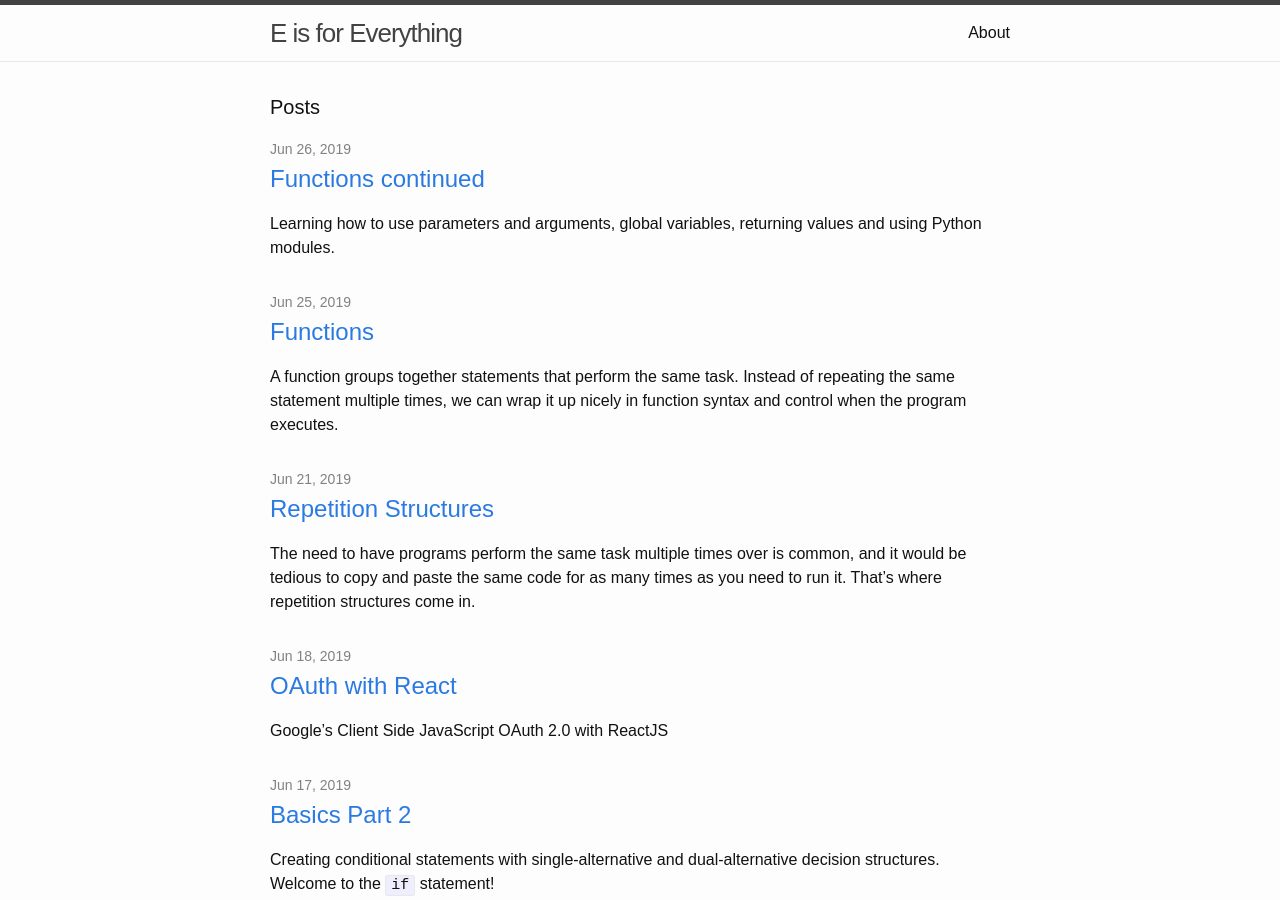
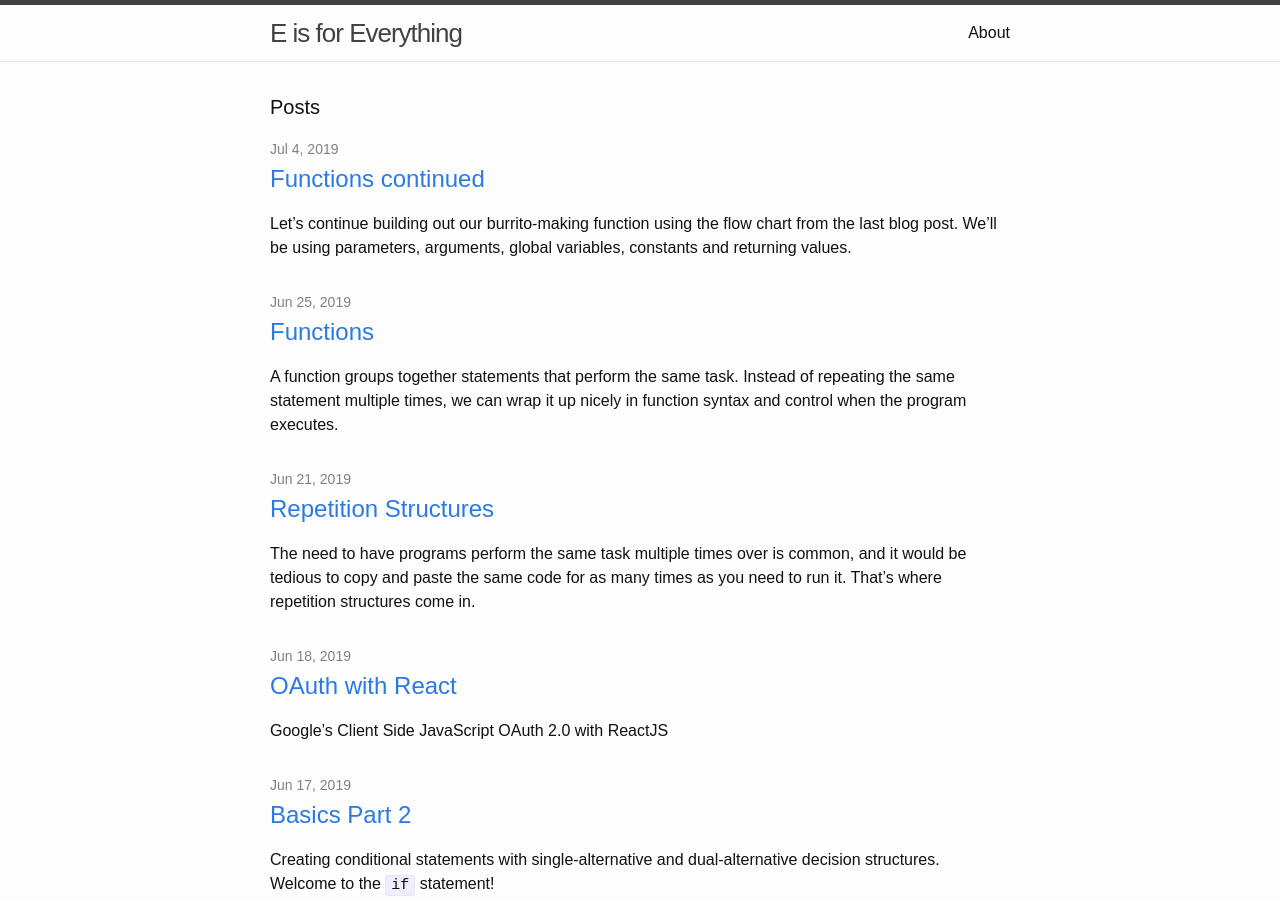
Before and after one commit to emilyannemoses/blog, a Jekyll site: the page built from index.html, in a window 1280 px wide and 900 px high. Built offline with Jekyll 4.4.1, drawn with Linux system fonts in a browser that asks for light colours; some of the changed lines change nothing that is shown.

Commit message:
Adding second functions post

````diff
--- a/_posts/2019-06-25-functions.md
+++ b/_posts/2019-06-25-functions.md
@@ -36,7 +36,7 @@ Let's bring it together with two functions:
 
 ```python
 1 def build_burrito():
-2    print("Welcome to the buritto shop, I am here to build your burrito!")
+2    print("Welcome to the burrito shop, I am here to build your burrito!")
 3    choose_tortilla()
 4
 5 def choose_tortilla():
@@ -113,4 +113,4 @@ E
 <blockquote class="twitter-tweet" data-lang="en"><p lang="en" dir="ltr">Functions can be hard to wrap your mind around when you&#39;re learning your first programming language. Here&#39;s the first in a series of posts where I introduce functions using....burritos.<br><br>🌯<a href="https://twitter.com/hashtag/e4everything?src=hash&amp;ref_src=twsrc%5Etfw">#e4everything</a> <a href="https://twitter.com/hashtag/javascript?src=hash&amp;ref_src=twsrc%5Etfw">#javascript</a> <a href="https://twitter.com/hashtag/go?src=hash&amp;ref_src=twsrc%5Etfw">#go</a> <a href="https://twitter.com/hashtag/python?src=hash&amp;ref_src=twsrc%5Etfw">#python</a> <a href="https://twitter.com/hashtag/WomenWhoCode?src=hash&amp;ref_src=twsrc%5Etfw">#WomenWhoCode</a> <br><br>🌯<a href="https://t.co/BVkPMGmj1T">https://t.co/BVkPMGmj1T</a></p>&mdash; Emily Anne Moses (@emilyannemoses) <a href="https://twitter.com/emilyannemoses/status/1143615688591982593?ref_src=twsrc%5Etfw">June 25, 2019</a></blockquote>
 <script async src="https://platform.twitter.com/widgets.js" charset="utf-8"></script>
 
-<span><a href="https://eamoses.github.io/blog/2019/06/21/repetition-structures.html" style="float:left;">Previous: Repetition structures</a><a href="https://eamoses.github.io/blog/2019/06/26/functions-cont.html" style="float:right;">Next: Functions continued</a></span>
+<span><a href="https://eamoses.github.io/blog/2019/06/21/repetition-structures.html" style="float:left;">Previous: Repetition structures</a><a href="https://eamoses.github.io/blog/2019/07/04/functions-cont.html" style="float:right;">Next: Functions continued</a></span>
--- a/_posts/2019-06-26-functions-cont.md
+++ /dev/null
@@ -1,23 +0,0 @@
----
-layout: post
-title:  "Functions continued"
----
-
-Learning how to use parameters and arguments, global variables, returning values and using Python modules.
-
-### Parameters and Arguments
-
-### Global variables and constants
-
-### Returning values
-
-### Python modules
-
-Happy coding!
-
-E
-<hr>
-<h4>Got Questions❓, Comments 🗣 or Edits ✍</h4>
-<h5>Use the Twitter thread below and hashtag <a href="https://twitter.com/hashtag/e4everything?f=tweets&vertical=default&lang=en" target="_blank">#E4Everything</a> to get in touch with me regarding this blog post:</h5>
-
-<span><a href="https://eamoses.github.io/blog/2019/06/25/functions.html" style="float:left;">Previous: Functions</a><a href="#" style="float:right;">Next: TBD</a></span>
--- /dev/null
+++ b/_posts/2019-07-04-functions-cont.md
@@ -0,0 +1,139 @@
+---
+layout: post
+title:  "Functions continued"
+---
+
+Let's continue building out our burrito-making function using the flow chart from the last blog post. We'll be using parameters, arguments, global variables, constants and returning values.
+
+### Parameters and Arguments
+
+These definitions are important! Parameters and Arguments have different functionality in a function.
+
+Agnostic of language, an argument is a piece of data that is passed into a data **when the function is called** and a parameter is passed into a function **when the function is declared**
+
+```python
+1 def choose_tortilla():
+2    print('Which type of torilla would you like?')
+3    print("-------------------------------------")
+4    print("1. Wheat Tortilla")
+5    print("2. Corn Tortilla")
+6    tortilla_choice = int(input("Choose: "))
+7    choose_beans(tortilla_choice)
+```
+
+We've defined the function `choose_tortilla()` on line 1, and on line 7 we've called the function `choose_beans()`.  The variable `tortilla_choice` is being passed in as an **argument** on line 7.
+
+```python
+1 def choose_beans(tortilla):
+2   print('You have chosen a tortilla, now you can choose your beans')
+```
+
+On line 1 we're declaring the `choose_beans()` function and passing in `tortilla` as a **parameter**. This is because we want the `choose_beans()` function to be able to access the value that is held within the `tortilla_choice` variable in the previous function. That's how every step of our burrito building function will know about the customer's previous choice!
+
+### Global variables and constants
+
+A global variable is accessible to all the functions in a program file.
+
+It is important to restrict the use of global variables, or not use them at all. They make debugging difficult because it is possible to change the value of a global variable anywhere else in the program!
+
+Instead, if you must have a global value, create a **global constant**. There are a few examples of this in the code at the bottom of this post. A constant references a value that cannot be changed elsewhere in the program. Technically in the code below, they are unnecessary, but they highlight what a global constant would look like if you were to use them.
+
+### Returning values
+
+Using the `return` statement at the end of a function will return that value back to the part of the program that called it.
+
+In the code below, the last function `choose_meat()` returns a formatted string. We can scroll up and see that the `choose_beans()` function calls the `choose_meat()` function, so we know that it's being returned back to the `choose_beans()` function.
+
+In `choose_beans()` we're returning the function call to `choose_meat()` and since the `choose_tortilla()` function calls the `choose_beans()` function, that return value is being returned to the `choose_tortilla()` function.
+
+`choose_tortilla()` is returning the value of the `choose_beans()` function back to the `build_burrito()` function, because it is the `build_burrito()` function that originally calls `choose_tortilla()`
+
+🌯🌯🌯🌯🌯
+
+Using the concepts we've learned, take the following code, refactor and build on it to create your own burrito making program!
+
+```python
+# Examples of global constants:
+# Constants for tortilla options
+WHEAT = 1
+CORN = 2
+# Contants for bean options
+BLACK = 3
+REFRIED = 4
+#Contants for meat options
+CARNITAS = 5
+ASADA = 6
+
+def build_burrito():
+    print('Welcome to my burrito shop')
+    print('I am here to build your burrito!')
+    burrito = choose_tortilla()
+    print(burrito)
+
+def choose_tortilla():
+    print('Which type of torilla would you like?')
+    print("-------------------------------------")
+    print("1. Wheat Tortilla")
+    print("2. Corn Tortilla")
+    tortilla_choice = int(input("Choose: "))
+    return choose_beans(tortilla_choice)
+
+def choose_beans(tortilla_choice):
+    if tortilla_choice == 1:
+        print('You want a wheat tortilla')
+        print('Which type of beans would you like?')
+        print("-------------------------------------")
+        print("3. Black beans")
+        print("4. Refried beans")
+        beans_choice = input("Choose: ")
+        return choose_meat(tortilla_choice, beans_choice)
+    elif tortilla_choice == 2:
+        print('You want a corn tortilla')
+        print('Which type of beans would you like?')
+        print("-------------------------------------")
+        print("3. Black beans")
+        print("4. Refried beans")
+        beans_choice = int(input("Choose: "))
+        return choose_meat(tortilla_choice, beans_choice)
+
+def choose_meat(tortilla_choice, beans_choice):
+    if tortilla_choice == 1:
+        if beans_choice == 3:
+            print('You want a wheat tortilla and black beans')
+            tortilla_choice = "wheat"
+            beans_choice = "black"
+        if beans_choice == 4:
+            print('You want a wheat tortilla and refried beans')
+            tortilla_choice = "wheat"
+            beans_choice = "refried"
+    elif tortilla_choice == 2:
+        if beans_choice == 3:
+            print('You want a corn tortilla and black beans')
+            tortilla_choice = "corn"
+            beans_choice = "black"
+        if beans_choice == 4:
+            print('You want a corn tortilla and refried beans')
+            tortilla_choice = "corn"
+            beans_choice = "refried"
+    print('Which type of meat would you like?')
+    print("-------------------------------------")
+    print("5. Carnitas")
+    print("6. Asada")
+    meat_choice = int(input("Choose: "))
+    if meat_choice == 5:
+        meat_choice = "carnitas"
+    if meat_choice == 6:
+        meat_choice = "asada"
+    return "Here is your {2} burrito with a {0} tortilla and {1} beans!!".format(tortilla_choice, beans_choice, meat_choice)
+
+build_burrito()
+```
+
+Happy coding!
+
+E
+<hr>
+<h4>Got Questions❓, Comments 🗣 or Edits ✍</h4>
+<h5>Use the Twitter thread below and hashtag <a href="https://twitter.com/hashtag/e4everything?f=tweets&vertical=default&lang=en" target="_blank">#E4Everything</a> to get in touch with me regarding this blog post:</h5>
+
+<span><a href="https://eamoses.github.io/blog/2019/06/25/functions.html" style="float:left;">Previous: Functions</a><a href="#" style="float:right;">Next: TBD</a></span>
````
